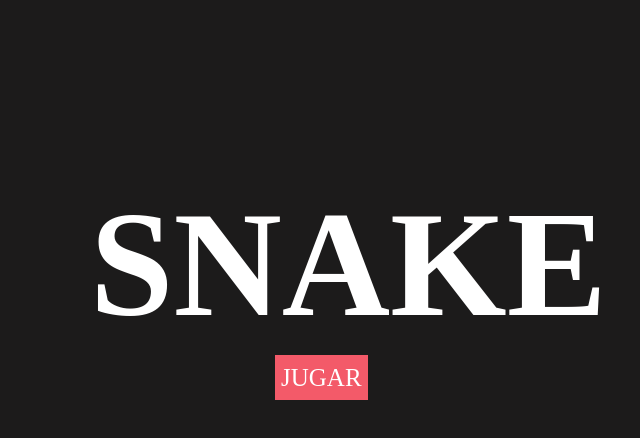
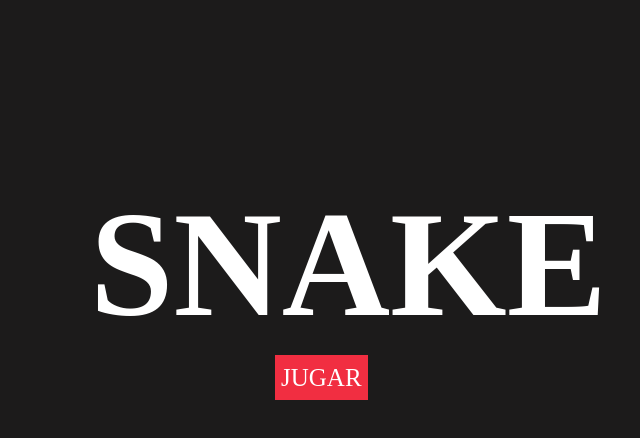
Before and after one commit to SantiagoMussi/SNAKE-JS, a plain HTML site: page index.html in a window 1280 px wide. In both pictures the pointer is over the button "JUGAR". Shown: the whole page, without its empty margins (640-1280 px from the left). Drawn offline with Linux system fonts and the light colour scheme.

Commit message:
Add files via upload

```diff
--- a/index.js
+++ b/index.js
@@ -115,7 +115,7 @@ const directionEvent = key =>{
     }
 }
 
-const createFood= () =>{
+const createFood = () =>{
     const randomEmptySquare = emptySquares[Math.floor(Math.random() * emptySquares.length)]
     drawSquare(randomEmptySquare, 'foodSquare')
 }
@@ -147,7 +147,7 @@ const createBoard = () =>{
 
 const setGame = () => {
     score = 0
-    snake = ['00','01','02','03']
+    snake = ['00','01']
     direction = 'ArrowRight'
     boardSquares = Array.from(Array(boardSize), () => new Array(boardSize).fill(squareTypes.emptySquare))
     console.log(boardSquares)
--- a/styles.css
+++ b/styles.css
@@ -51,6 +51,11 @@
     border: none;
     color: white;
 }
+#start:hover, #reintentar:hover{
+    background-color: #f12e41;
+    cursor: pointer;
+}
+
 #start{
     border-radius: 0px;
     margin-top: 5px;
```
